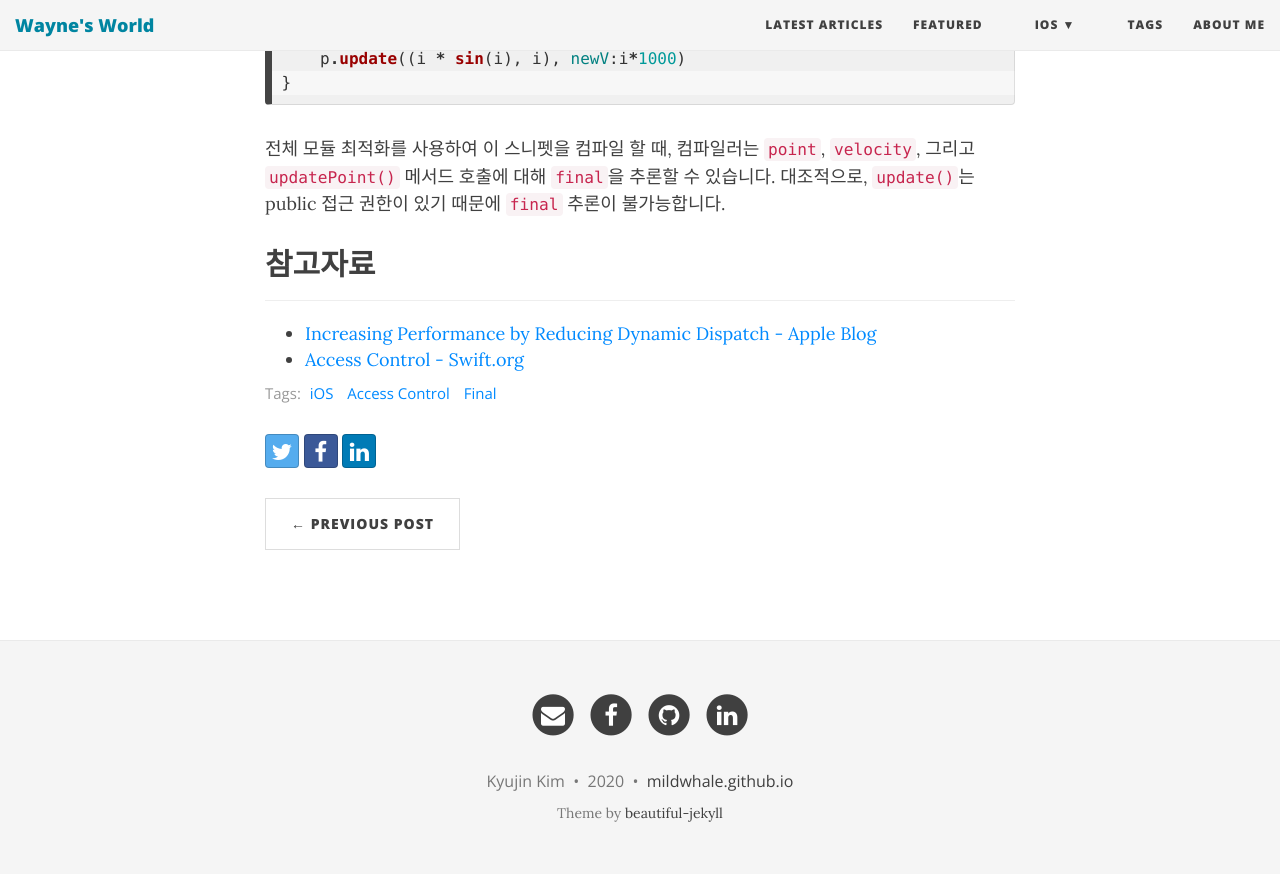
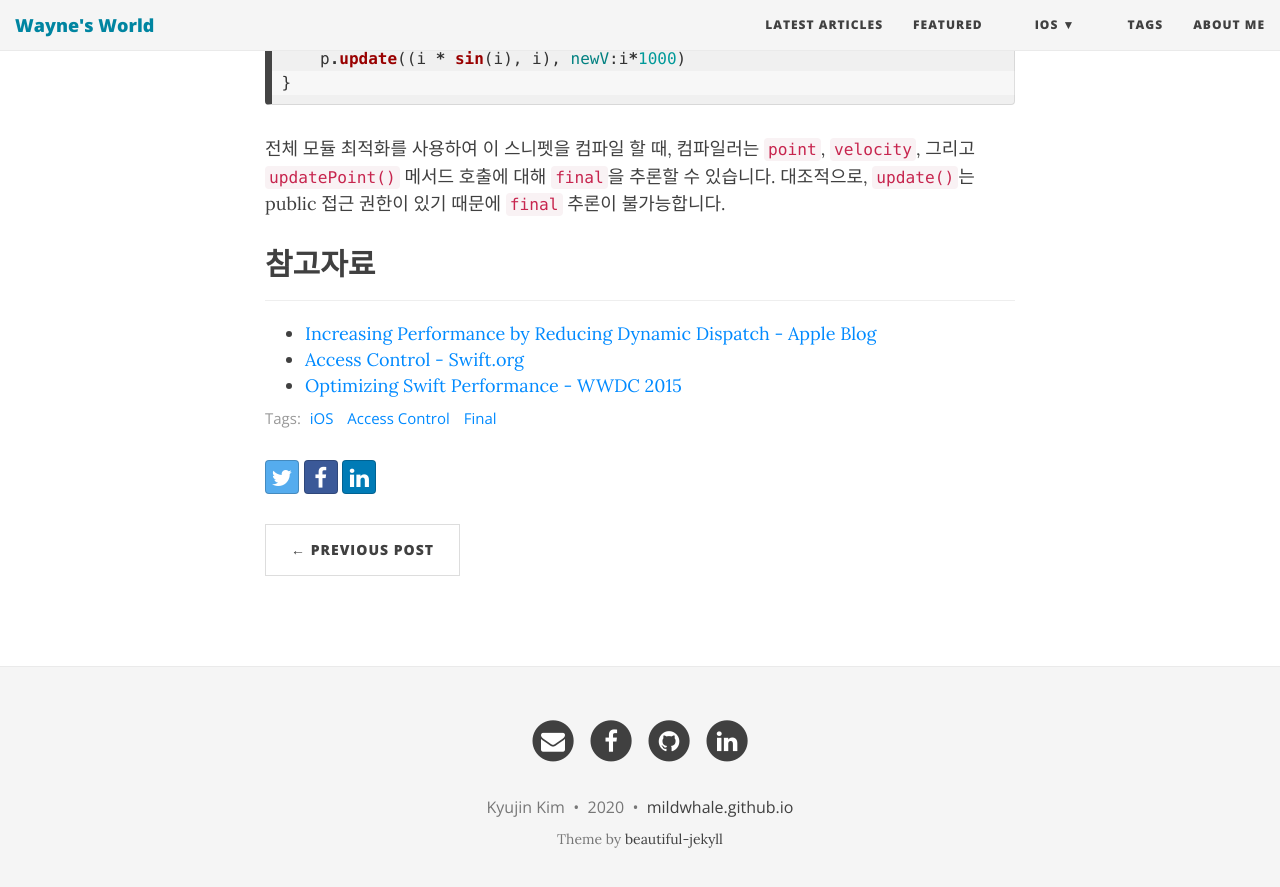
Before and after one commit to Mildwhale/mildwhale.github.io, a Jekyll site: the page built from _posts/2020-02-03-increasing-performance-by-reducing-dynamic-dispatch.md, in a window 1280 px wide and 900 px high, scrolled down 4516 px. Shown: the top 887 px of the window. Built offline with Jekyll 4.4.1, drawn with Linux system fonts in a browser that asks for light colours; nearby versions of some CDN libraries; comment, search, counter and statistics services are not loaded.

Commit message:
Update 2020-02-03-increasing-performance-by-reducing-dynamic-dispatch.md
참고자료에 WWDC 링크 추가

```diff
--- a/_posts/2020-02-03-increasing-performance-by-reducing-dynamic-dispatch.md
+++ b/_posts/2020-02-03-increasing-performance-by-reducing-dynamic-dispatch.md
@@ -148,3 +148,4 @@ for i in stride(from: 0.0, through: times, by: 1.0) {
 ---
 - [Increasing Performance by Reducing Dynamic Dispatch - Apple Blog](https://developer.apple.com/swift/blog/?id=27)
 - [Access Control - Swift.org](https://docs.swift.org/swift-book/LanguageGuide/AccessControl.html)
+- [Optimizing Swift Performance - WWDC 2015](https://developer.apple.com/videos/play/wwdc2015/409/?time=1399)
```
